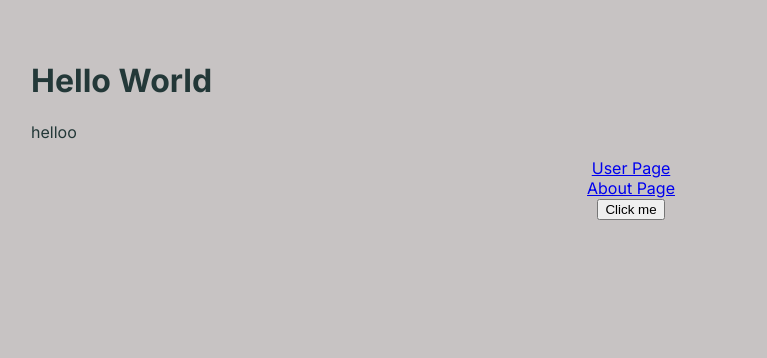
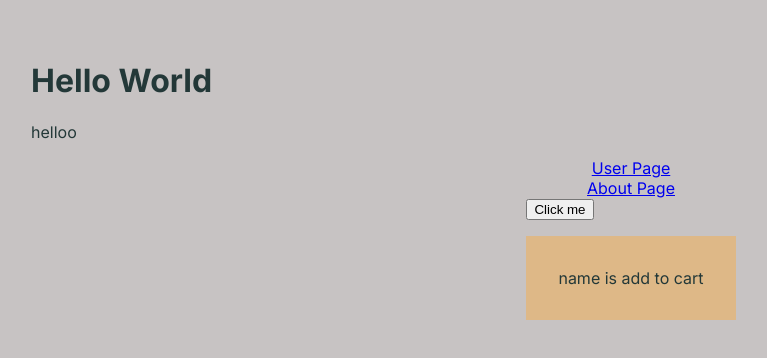
Before and after one commit to hasharas/next-course, a Next.js app: page / in a window 1280 px wide. Shown: the top 358 px of the page, without its empty margins (9-776 px from the left). Built offline with nearby package versions, Linux system fonts and the light colour scheme.

Commit message:
learn:about the css module

```diff
--- /dev/null
+++ b/app/users/components/CartProuduct.module.css
@@ -0,0 +1,5 @@
+.cart {
+  padding: 2rem;
+  background-color: burlywood;
+  border: 1rem;
+}
--- a/app/users/components/CartProuduct.tsx
+++ b/app/users/components/CartProuduct.tsx
@@ -1,11 +1,13 @@
 
 import React from 'react';
 import AddtoCart from './AddtoCart';
+import style from './CartProuduct.module.css'
 
 const CartProuduct = () => {
   return (
     <div>
       <AddtoCart />
+      <p className={style.cart}>name is add to cart </p>
     </div>
   );
 }
```
